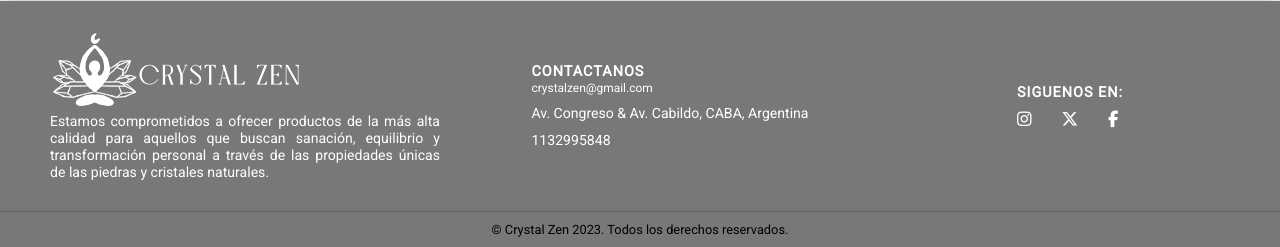
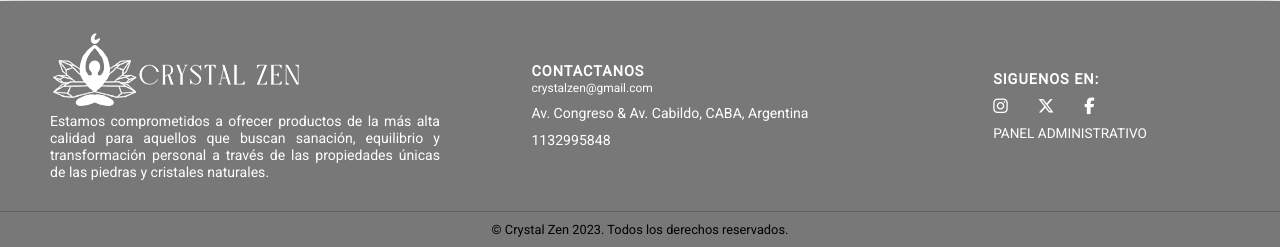
Before and after one commit to crystalzenproyecto/tpofinalcrystal, a Flask app: page /contacto in a window 1280 px wide. Shown: the part 1090-1337 px from the top of the page. Run offline with Flask 3, Linux system fonts and the light colour scheme; some libraries are stand-ins or nearby versions.

Commit message:
Update pie.html

```diff
--- a/templates/pie.html
+++ b/templates/pie.html
@@ -35,11 +35,15 @@
                     <i class="fa-brands fa-facebook-f"></i>
                 </a>
             </div>
+            <div >
+                <a class="footer-redsocial" href="https://crystalzenproyecto.github.io/tpofinalcrystal/templates/productos.html" target="_blank">
+                    PANEL ADMINISTRATIVO
+                </a>
+            </div>
         </div>
     </div>
     <p class="footer-fraja">© Crystal Zen 2023. Todos los derechos reservados.</p>
 </footer>
-
 
 
     <!-- PAQUETE DE ICONOS -->
```
Lines whose indentation alone changed are shown as unchanged.
